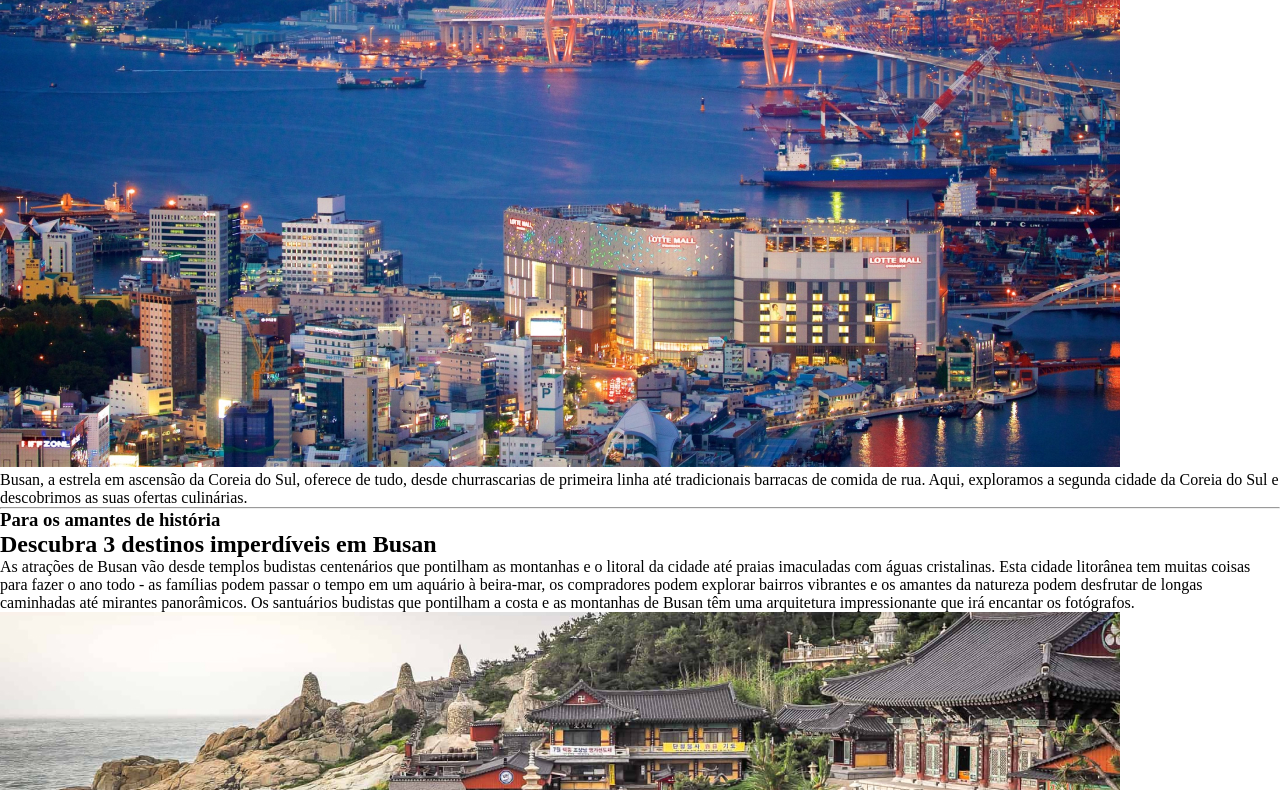
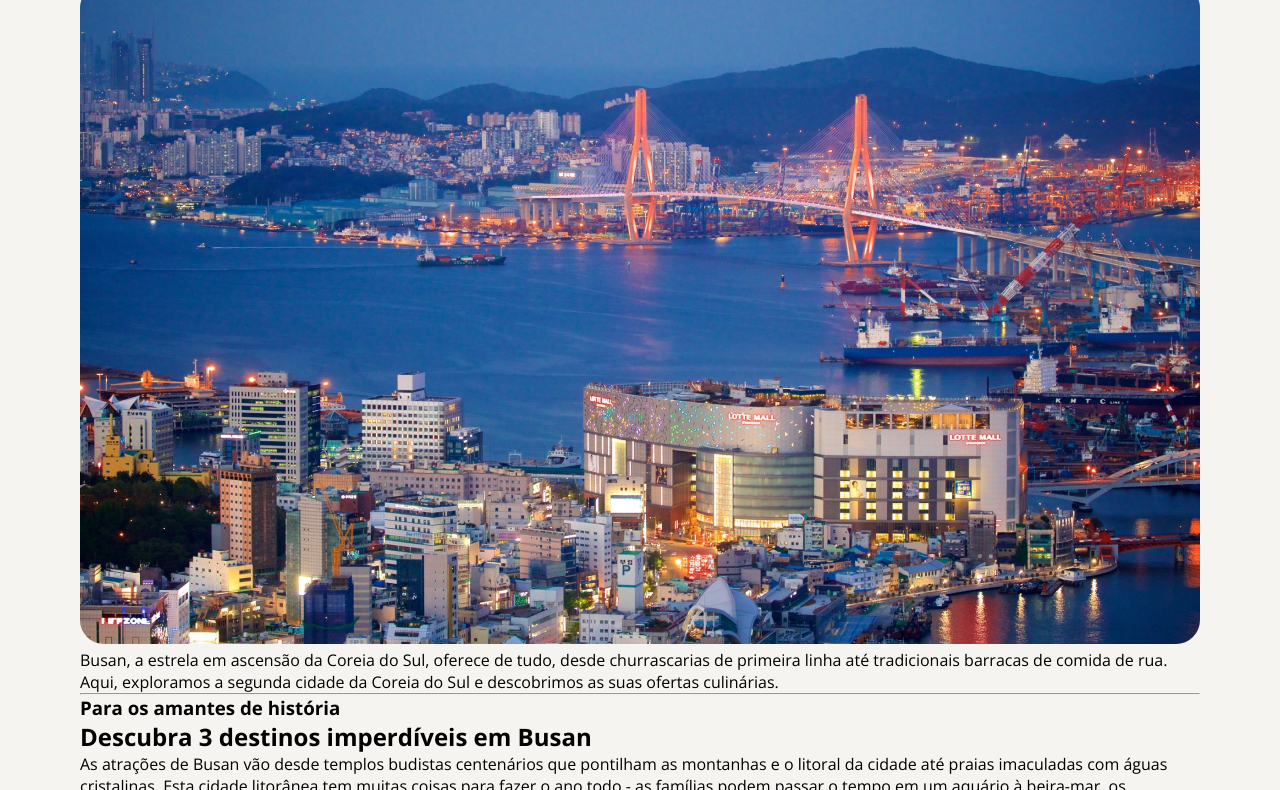
Before and after one commit to weltonsoares/projeto-turismo, a plain HTML site: page index.html in a window 1280 px wide. Shown: the part 252-1042 px from the top of the page. Drawn offline with nearby package versions, Linux system fonts and the light colour scheme.

Commit message:
Início estilização CSS

```diff
--- a/index.html
+++ b/index.html
@@ -2,9 +2,12 @@
 <html lang="en">
 <head>
   <meta charset="UTF-8">
+  <link rel="preconnect" href="https://fonts.googleapis.com">
+  <link rel="preconnect" href="https://fonts.gstatic.com" crossorigin>
   <meta name="viewport" content="width=device-width, initial-scale=1.0">
   <link rel="stylesheet" href="style.css">
   <title>Local Turístico</title>
+  <link href="https://fonts.googleapis.com/css2?family=Open+Sans:ital,wght@0,300..800;1,300..800&display=swap" rel="stylesheet">
 </head>
 <body>
   <main>
--- a/style.css
+++ b/style.css
@@ -2,3 +2,20 @@
   margin: 0;
   padding: 0;
 }
+
+body {
+  font-family: "Open Sans", sans-serif;
+  background-color: #29292E;
+  box-sizing: border-box;
+}
+
+main {
+  width: 1120px;
+  background-color: #F5F4F0;
+  margin: 80px auto;
+  padding: 88px 80px;
+}
+
+img {
+  border-radius: 24px;
+}
```
